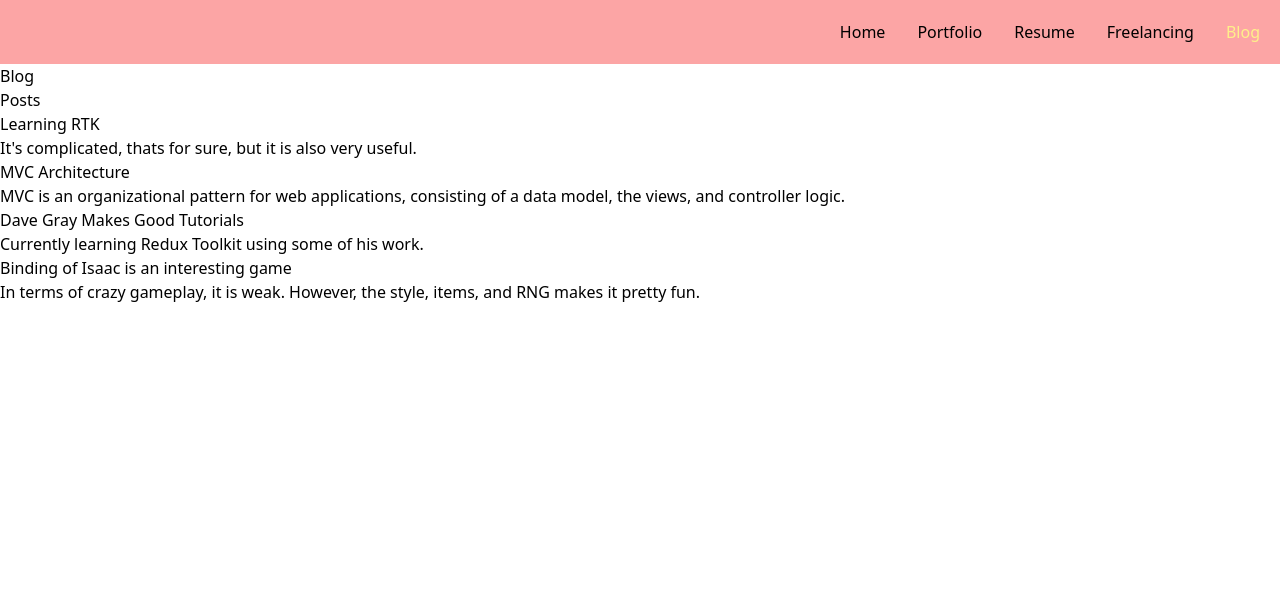
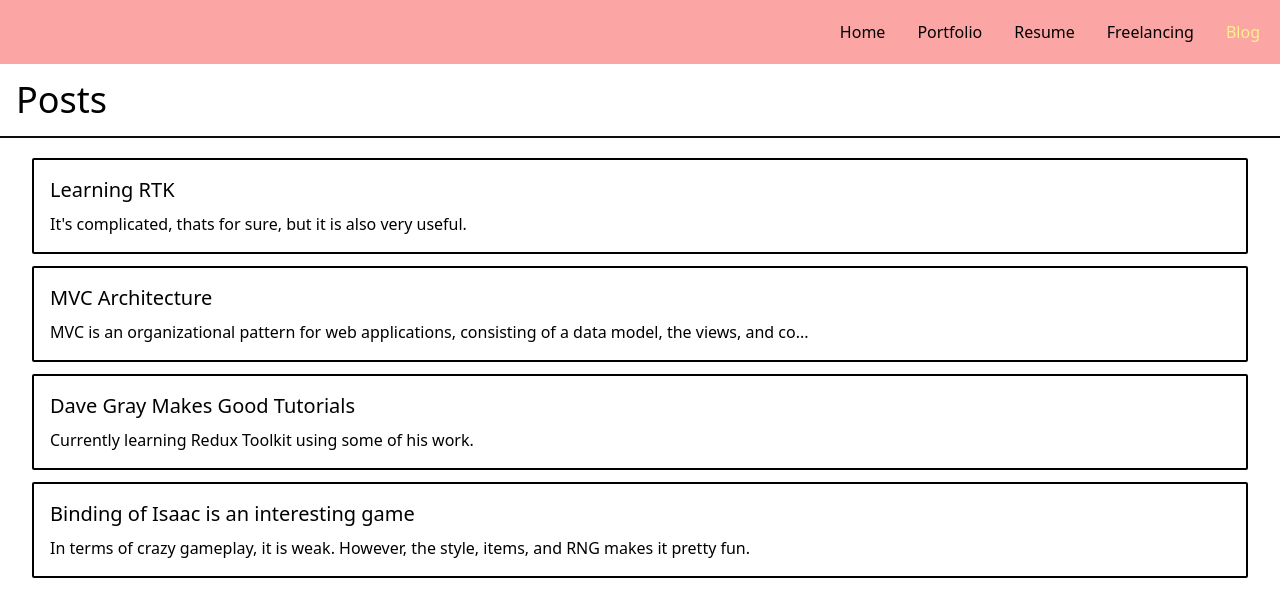
Before and after one commit to TylerP99/tylerperata, a React (Create React App) app in the folder client/: page /blog in a window 1280 px wide. Shown: the top 616 px of the page. Built offline with nearby package versions, Linux system fonts and the light colour scheme.

Commit message:
Blog page basic styles

```diff
--- a/client/src/features/blogPost/PostList.jsx
+++ b/client/src/features/blogPost/PostList.jsx
@@ -7,21 +7,28 @@ function PostList() {
   const posts = useSelector(selectAllPosts);
 
   const renderedPosts = posts.map(x => (
-      <article key={x.id} >
+      <article
+      className="border-2 rounded-sm p-4 mb-3 w-[95%] mx-auto"
+      key={x.id}
+      >
 
-        <h3>{x.title}</h3>
-        <p>{x.content}</p>
+        <h3
+        className="bold text-xl mb-2"
+        >{x.title}</h3>
+        <p>{x.content.slice(0,100) + (x.content.length >= 100 ? "..." : "")}</p>
 
       </article>
-  ))
+  ));
 
 
   return (
     <div>
-        <h2>Posts</h2>
+        <h2
+        className="text-4xl border-b-black border-b-2 mb-5 p-4"
+        >Posts</h2>
         {renderedPosts}
     </div>
-  )
+  );
 }
 
 export default PostList
--- a/client/src/pages/Blog.jsx
+++ b/client/src/pages/Blog.jsx
@@ -7,7 +7,6 @@ function Blog() {
   return (
     <>
       <Navigation />
-      <div>Blog</div>
       <PostList/>
     </>
   )
```
